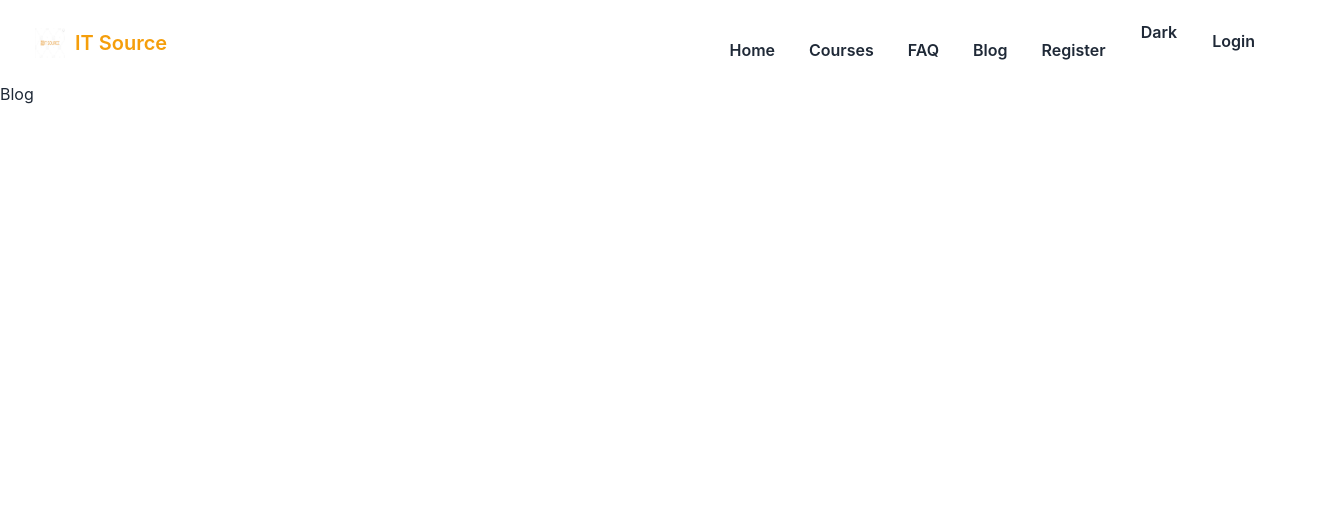
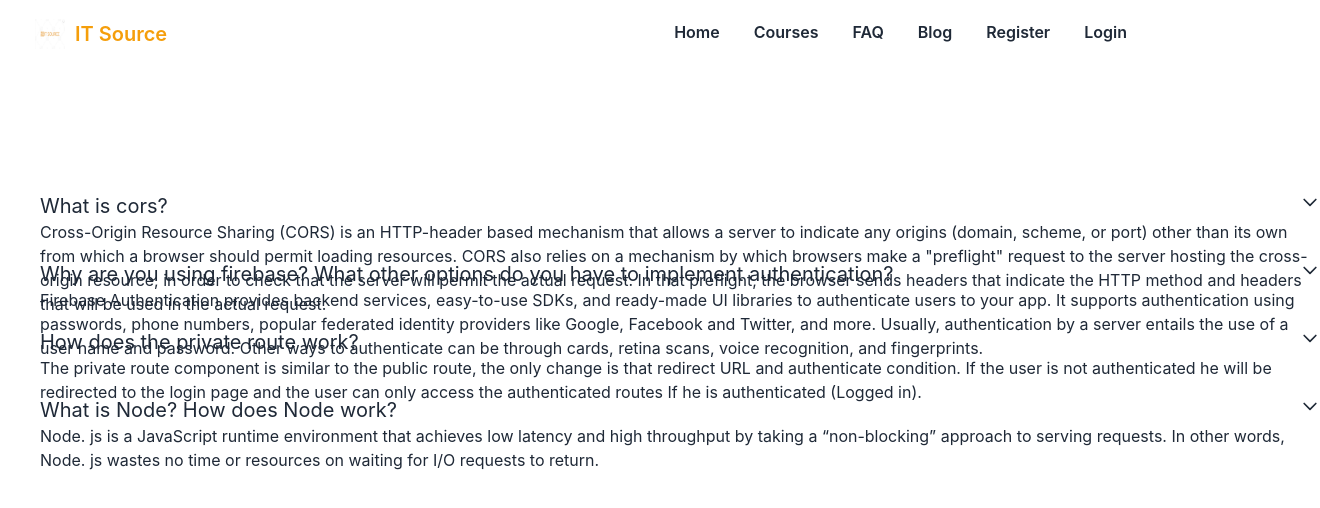
Before and after one commit to sourov101/IT-Source-client-side, a React (Create React App) app: page /blog in a window 1280 px wide. Shown: the top 508 px of the page, 1320 px wide, since content can reach past the window. Built offline with nearby package versions, Linux system fonts and the light colour scheme; no server answers.

Commit message:
blog and faq element added

```diff
--- a/package.json
+++ b/package.json
@@ -3,15 +3,19 @@
   "version": "0.1.0",
   "private": true,
   "dependencies": {
+    "@material-tailwind/react": "^1.2.4",
+    "@react-pdf/renderer": "^3.0.0",
     "@testing-library/jest-dom": "^5.16.5",
     "@testing-library/react": "^13.4.0",
     "@testing-library/user-event": "^13.5.0",
     "daisyui": "^2.33.0",
     "firebase": "^9.12.1",
+    "flowbite": "^1.5.3",
     "react": "^18.2.0",
     "react-daisyui": "^2.4.4",
     "react-dom": "^18.2.0",
     "react-icons": "^4.6.0",
+    "react-pdf": "^5.7.2",
     "react-router-dom": "^6.4.2",
     "react-scripts": "5.0.1",
     "web-vitals": "^2.1.4"
--- a/src/components/Blog/Blog.js
+++ b/src/components/Blog/Blog.js
@@ -1,9 +1,72 @@
 import React from 'react';
+import { Fragment, useState } from "react";
+import {
+    Accordion,
+    AccordionHeader,
+    AccordionBody,
+} from "@material-tailwind/react";
+
+function Icon({ id, open }) {
+    return (
+        <svg
+            xmlns="http://www.w3.org/2000/svg"
+            className={`${id === open ? "rotate-180" : ""
+                } h-5 w-5 transition-transform`}
+            fill="none"
+            viewBox="0 0 24 24"
+            stroke="currentColor"
+            strokeWidth={2}
+        >
+            <path strokeLinecap="round" strokeLinejoin="round" d="M19 9l-7 7-7-7" />
+        </svg>
+    );
+}
 
 const Blog = () => {
+    const [open, setOpen] = useState(0);
+
+    const handleOpen = (value) => {
+        setOpen(open === value ? 0 : value);
+    };
+
     return (
-        <div>
-            <h1>Blog</h1>
+        <div className='container'>
+            <Fragment>
+                <Accordion className='my-10 ml-10' open={open === 1} icon={<Icon id={1} open={open} />}>
+                    <AccordionHeader onClick={() => handleOpen(1)}>
+                        What is cors?
+                    </AccordionHeader>
+                    <AccordionBody>
+                        Cross-Origin Resource Sharing (CORS) is an HTTP-header based mechanism that allows a server to indicate any origins (domain, scheme, or port) other than its own from which a browser should permit loading resources. CORS also relies on a mechanism by which browsers make a "preflight" request to the server hosting the cross-origin resource, in order to check that the server will permit the actual request. In that preflight, the browser sends headers that indicate the HTTP method and headers that will be used in the actual request.
+                    </AccordionBody>
+                </Accordion>
+                <Accordion className='my-10 ml-10' open={open === 2} icon={<Icon id={2} open={open} />}>
+                    <AccordionHeader onClick={() => handleOpen(2)}>
+                        Why are you using firebase? What other options do you have to implement authentication?
+                    </AccordionHeader>
+                    <AccordionBody>
+                        Firebase Authentication provides backend services, easy-to-use SDKs, and ready-made UI libraries to authenticate users to your app. It supports authentication using passwords, phone numbers, popular federated identity providers like Google, Facebook and Twitter, and more.
+                        Usually, authentication by a server entails the use of a user name and password. Other ways to authenticate can be through cards, retina scans, voice recognition, and fingerprints.
+                    </AccordionBody>
+                </Accordion>
+                <Accordion className='my-10 ml-10' open={open === 3} icon={<Icon id={3} open={open} />}>
+                    <AccordionHeader onClick={() => handleOpen(3)}>
+                        How does the private route work?
+                    </AccordionHeader>
+                    <AccordionBody>
+                        The private route component is similar to the public route, the only change is that redirect URL and authenticate condition. If the user is not authenticated he will be redirected to the login page and the user can only access the authenticated routes If he is authenticated (Logged in).
+                    </AccordionBody>
+                </Accordion>
+                <Accordion className='my-10 ml-10' open={open === 4} icon={<Icon id={4} open={open} />}>
+                    <AccordionHeader onClick={() => handleOpen(4)}>
+                        What is Node? How does Node work?
+                    </AccordionHeader>
+                    <AccordionBody>
+                        Node. js is a JavaScript runtime environment that achieves low latency and high throughput by taking a “non-blocking” approach to serving requests. In other words, Node. js wastes no time or resources on waiting for I/O requests to return.
+                    </AccordionBody>
+                </Accordion>
+            </Fragment>
+
         </div>
     );
 };
--- a/src/components/Course/Course.js
+++ b/src/components/Course/Course.js
@@ -1,14 +1,31 @@
-import React from 'react';
+
 import { Link, useLoaderData } from 'react-router-dom';
+import { FaFilePdf } from "react-icons/fa";
+
+
+
 
 const Course = () => {
     const course = useLoaderData();
-    console.log(course)
+
+
+
     const { title, price, description, category, image, rating } = course;
+
+
+
     return (
         <div className='mx-20 my-20'>
             <div key={course.id}>
                 <div className="card w-auto bg-base-100 shadow-xl mb-5">
+                    <div className='my-10 flex justify-between mx-10'>
+                        <h1 className=' text-4xl font-bold text-amber-500'>This is {title}</h1>
+                        <FaFilePdf className='text-amber-500 text-3xl' ></FaFilePdf>
+
+
+
+
+                    </div>
                     <figure><img src={image} alt="Shoes" /></figure>
                     <div className="card-body">
                         <h2 className="card-title">{title}</h2>
--- a/src/components/Courses/Courses.js
+++ b/src/components/Courses/Courses.js
@@ -1,5 +1,6 @@
 import React, { useEffect, useState } from 'react';
 import { Link } from 'react-router-dom';
+
 
 const Courses = () => {
     const [courses, setCourses] = useState([]);
@@ -35,11 +36,9 @@ const Courses = () => {
                                 </div>
                             </div>
                         </div>)
-
-
-
                 }
             </div>
+
 
 
         </div>
--- a/src/components/FAQ/FAQ.js
+++ b/src/components/FAQ/FAQ.js
@@ -1,9 +1,55 @@
 import React from 'react';
+import { Fragment, useState } from "react";
+import {
+    Accordion,
+    AccordionHeader,
+    AccordionBody,
+} from "@material-tailwind/react";
+
+function Icon({ id, open }) {
+    return (
+        <svg
+            xmlns="http://www.w3.org/2000/svg"
+            className={`${id === open ? "rotate-180" : ""
+                } h-5 w-5 transition-transform`}
+            fill="none"
+            viewBox="0 0 24 24"
+            stroke="currentColor"
+            strokeWidth={2}
+        >
+            <path strokeLinecap="round" strokeLinejoin="round" d="M19 9l-7 7-7-7" />
+        </svg>
+    );
+}
 
 const FAQ = () => {
+    const [open, setOpen] = useState(0);
+
+    const handleOpen = (value) => {
+        setOpen(open === value ? 0 : value);
+    };
     return (
-        <div>
-            <h1>FAQ</h1>
+        <div className='container'>
+            <Fragment>
+                <Accordion className='my-10 ml-10' open={open === 1} icon={<Icon id={1} open={open} />}>
+                    <AccordionHeader onClick={() => handleOpen(1)}>
+                        What do we provide?
+                    </AccordionHeader>
+                    <AccordionBody>
+                        We are providing CSE related course like c, c++, python language as well as JavaScript, react, Bootstraps.
+                    </AccordionBody>
+                </Accordion>
+                <Accordion className='my-10 ml-10' open={open === 2} icon={<Icon id={2} open={open} />}>
+                    <AccordionHeader onClick={() => handleOpen(2)}>
+                        How do we accept payment?
+                    </AccordionHeader>
+                    <AccordionBody>
+                        We accept bkash, credit card and any other e-banking.
+                    </AccordionBody>
+                </Accordion>
+
+            </Fragment>
+
         </div>
     );
 };
--- a/src/components/Header/Header.js
+++ b/src/components/Header/Header.js
@@ -1,11 +1,12 @@
-import React, { useContext } from 'react';
+import React, { useContext, useState } from 'react';
 import { Link } from 'react-router-dom';
 import { AuthContext } from '../../context/UserContext';
 import image from '../assets/images/apple-touch-icon.png';
-
+import { FaBars, FaTimes } from "react-icons/fa";
 
 const Header = () => {
-    const { user, logOut } = useContext(AuthContext)
+    const { user, logOut } = useContext(AuthContext);
+    const [open, setOpen] = useState(false);
 
     const handelLogout = () => {
         logOut()
@@ -19,26 +20,23 @@ const Header = () => {
 
     return (
         <div>
-            <div className="navbar bg-base-100">
+            <nav className="navbar w-full sm:mb-32">
                 <div className="flex-1">
                     <Link to='/' className="btn btn-ghost normal-case text-xl text-amber-500"><img style={{ width: 30, height: 30, margin: 10 }} src={image} alt=''></img> IT Source</Link>
                 </div>
-                <div className="flex-none">
-                    <div>
+                <ul className={`md:flex-row sm:flex-row  sm:mx-32 absolute md:static ${open ? 'top-20' : 'top-[-400px]'}`}>
+
+
                     <Link className="btn btn-ghost normal-case text-base hover:text-amber-500" to='/'>Home</Link>
                     <Link className="btn btn-ghost normal-case text-base hover:text-amber-500" to='/courses'>Courses</Link>
                     <Link className="btn btn-ghost normal-case text-base hover:text-amber-500" to='/faq'>FAQ</Link>
                     <Link className="btn btn-ghost normal-case text-base hover:text-amber-500" to='/blog'>Blog</Link>
                     <Link className="btn btn-ghost normal-case text-base hover:text-amber-500" to='/register'>Register</Link>
 
-                        <label className="swap ">
-                            <input type="checkbox" />
-                            <div className="swap-on btn btn-ghost normal-case text-base hover:text-amber-500" data-theme="light">Light</div>
-                            <div className="swap-off btn btn-ghost normal-case text-base hover:text-amber-500" data-theme="dark">Dark</div>
-                        </label>
 
 
-                    </div>
+
+
                     {user?.uid ?
                         <div className=" tooltip tooltip-left dropdown dropdown-end " data-tip={user?.displayName}>
                             <label tabIndex={0} className="btn btn-ghost btn-circle avatar">
@@ -56,8 +54,15 @@ const Header = () => {
                         </div>
 
                         : <Link className="btn btn-ghost normal-case text-base hover:text-amber-500" to='/login'>Login</Link>}
+
+
+                </ul>
+                <div className='md:hidden'>
+                    {
+                        open ? <FaTimes onClick={() => setOpen(!open)} className='hover:text-amber-500'></FaTimes> : <FaBars onClick={() => setOpen(!open)} className='hover:text-amber-500'></FaBars>
+                    }
                 </div>
-            </div>
+            </nav>
         </div>
     );
 };
--- a/src/components/Login/Login.js
+++ b/src/components/Login/Login.js
@@ -1,4 +1,4 @@
-import React, { useContext } from 'react';
+import React, { useContext, useState } from 'react';
 import { Link, useLocation, useNavigate } from 'react-router-dom';
 import { FaGoogle, FaGithub } from "react-icons/fa";
 import { AuthContext } from '../../context/UserContext';
@@ -8,6 +8,7 @@ const Login = () => {
 
     const navigate = useNavigate();
     const location = useLocation();
+    const [error, setError] = useState('');
     const from = location.state?.from?.pathname || '/';
 
     const handelSubmit = (event) => {
@@ -25,7 +26,8 @@ const Login = () => {
                 navigate(from, { replace: true })
             })
             .catch(error => {
-                console.error(error)
+                console.error(error);
+                setError(error.message);
             })
 
 
@@ -77,6 +79,7 @@ const Login = () => {
                                     <span className="label-text">Password</span>
                                 </label>
                                 <input type="password" name='password' placeholder="password" className="input input-bordered" required />
+                                <p className=" text-red-500">{error}</p>
                                 <label className="label">
                                     <Link to='/register' className="label-text-alt link link-hover">Don't have an account? Register now!!!</Link>
                                 </label>
--- a/tailwind.config.js
+++ b/tailwind.config.js
@@ -11,7 +11,9 @@ module.exports = {
   daisyui: {
     themes: ["light", "dark"],
   },
-  plugins: [require("daisyui")],
+  plugins: [require("daisyui"),],
+
+
 
 
 }
```
Also changed, not shown: 2 other files (tests, documents, lock files or other folders). Lines whose indentation alone changed are shown as unchanged.
